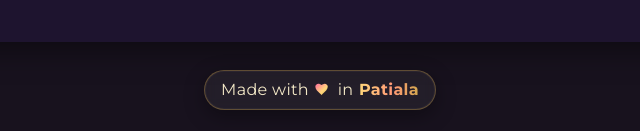
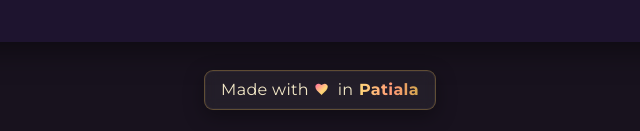
Before and after one commit to QRCart/lucky-Makeover, a plain HTML site: page index.html in a window 1280 px wide. Shown: the part 4263-4394 px from the top of the page, 320-960 px from the left. Drawn offline with nearby package versions, Linux system fonts and the light colour scheme.

Commit message:
Update index.html

```diff
--- a/index.html
+++ b/index.html
@@ -139,7 +139,7 @@
       width: fit-content;
       background: rgba(255, 255, 255, 0.05);
       border: 1px solid rgba(211, 168, 78, 0.35);
-      border-radius: 999px;
+      border-radius: 9px;
       backdrop-filter: blur(6px);
       -webkit-backdrop-filter: blur(6px);
       box-shadow: 0 6px 20px rgba(0,0,0,0.35), inset 0 0 0 1px rgba(255,255,255,0.04);
```
